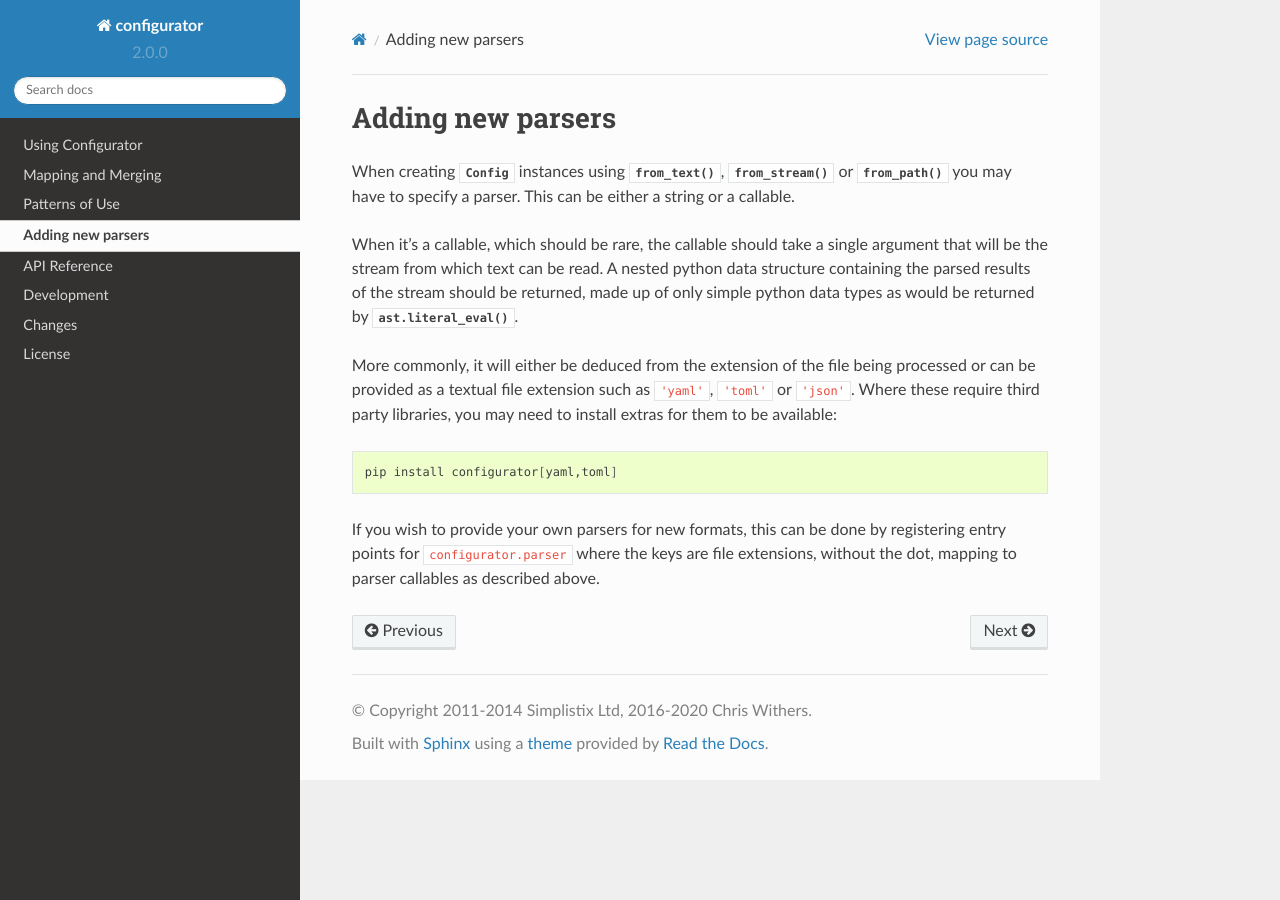
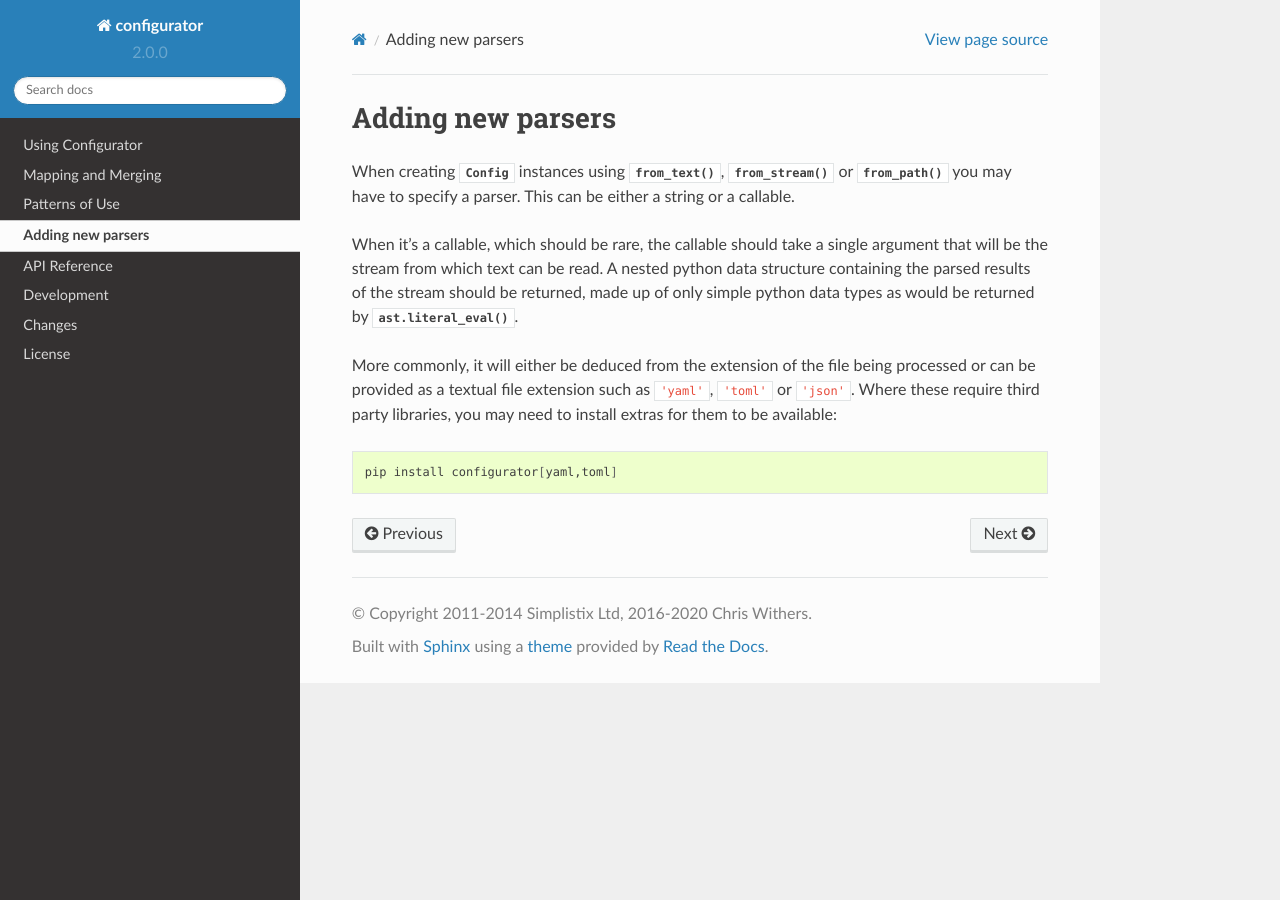
Before and after one commit to simplistix/configurator, a Sphinx documentation site: the page built from docs/parsers.rst, in a window 1280 px wide. Built offline with Sphinx 7.4.7 and the Read the Docs theme 2.0.0, drawn with Linux system fonts in a browser that asks for light colours.

Commit message:
remove outdated doc section

```diff
--- a/docs/parsers.rst
+++ b/docs/parsers.rst
@@ -20,7 +20,3 @@ available:
 .. code-block:: bash
 
   pip install configurator[yaml,toml]
-
-If you wish to provide your own parsers for new formats, this can be done by registering
-entry points for ``configurator.parser`` where the keys are file extensions, without the dot,
-mapping to parser callables as described above.
```
